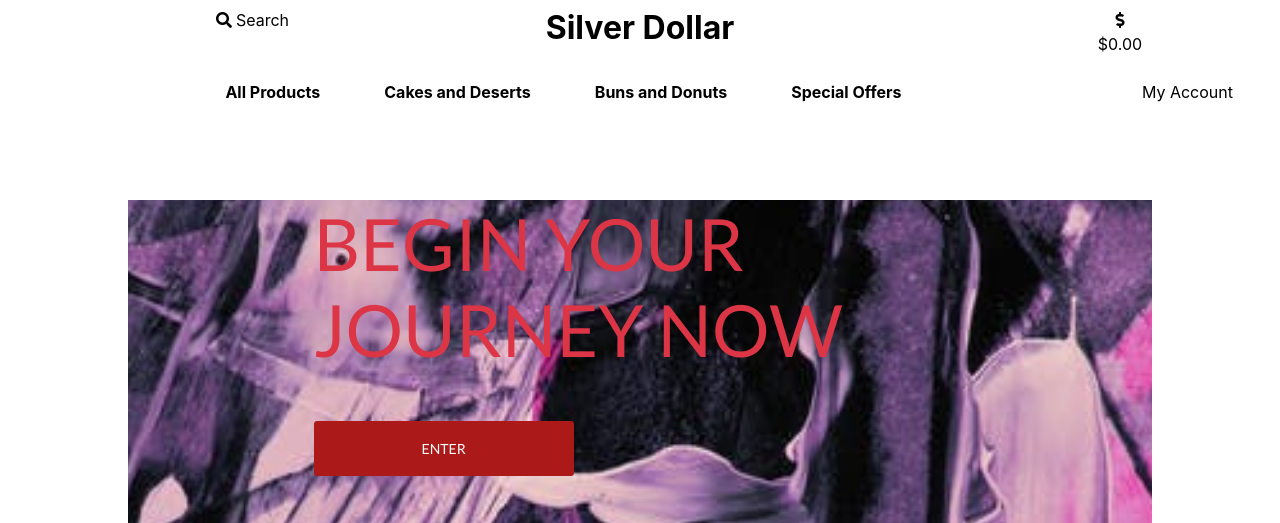
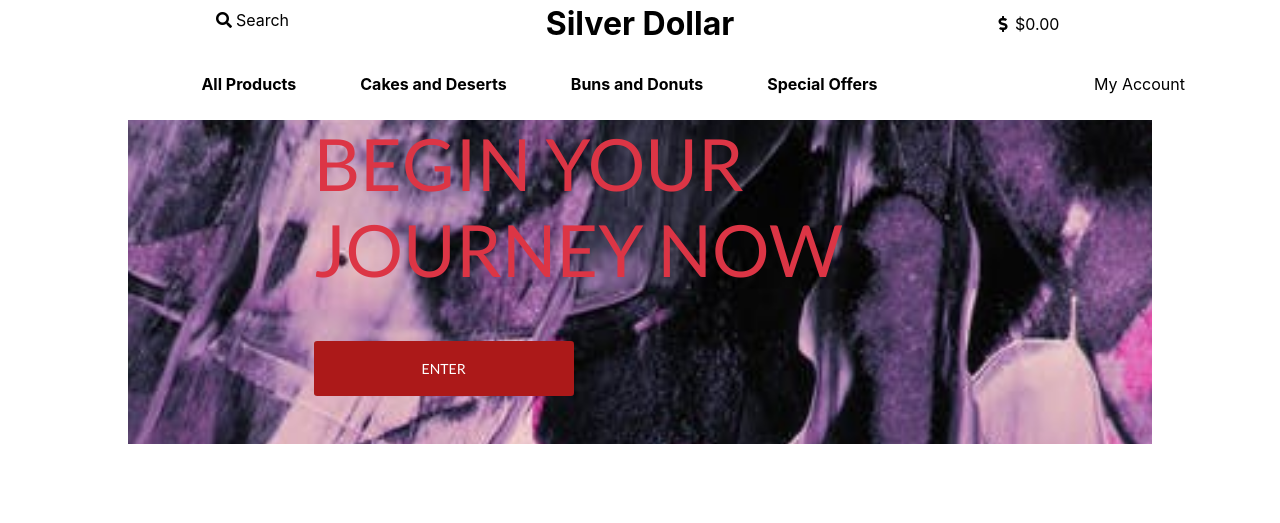
Before and after one commit to johnston9/la-donut, a Django app: page / in a window 1280 px wide. Shown: the top 523 px of the page. Run offline with Django 3.2, Linux system fonts and the light colour scheme; some libraries are stand-ins or nearby versions.

Commit message:
Fourth nav/header version

```diff
--- a/static/css/base.css
+++ b/static/css/base.css
@@ -3,7 +3,7 @@ html {
 }
 
 .header-container {
-    padding-top: 200px;
+    padding-top: 120px;
 }
 
 .home-container {
--- a/templates/base.html
+++ b/templates/base.html
@@ -82,9 +82,11 @@
             <!--total-->
             <div class="col-3">
                 <a class="{% if grand_total %}text-gold font-weight-bold{% else %}text-black{% endif %} nav-link" href="">
-                    <div class="text-center">
-                        <i class="fas fa-dollar-sign"></i>
-                        <p class="my-0">
+                    <div class="">
+                        <span class="icon float-left">
+                            <i class="fas fa-dollar-sign"></i>
+                        </span>
+                        <p class="my-1 ">
                             {% if grand_total %}
                                 ${{ grand_total|floatformat:2 }}
                             {% else %}
@@ -100,14 +102,14 @@
             <!--logo-->
             <!--products-->
                 <nav class="navbar navbar-expand-lg navbar-light w-100">
-                    <button class="text-center my-auto py-1 navbar-toggler" type="button" data-toggle="collapse" data-target="#main-nav" aria-controls="main-nav" aria-expanded="false" aria-label="Toggle navigation">
+                    <button class="text-center ml-5 my-auto py-1 navbar-toggler" type="button" data-toggle="collapse" data-target="#main-nav" aria-controls="main-nav" aria-expanded="false" aria-label="Toggle navigation">
                         <span class="">Products</span>
                     </button>
                     {% include 'includes/product-nav.html' %}
                 <!--account-->
                 <li class="list-inline-item">
                 <a class="text-black nav-link" href="#" id="user-options" data-toggle="dropdown" aria-haspopup="true" aria-expanded="false">
-                    <div class="">
+                    <div class="mr-5">
                         <p class="my-0">My Account</p>
                     </div>
                 </a>
```
